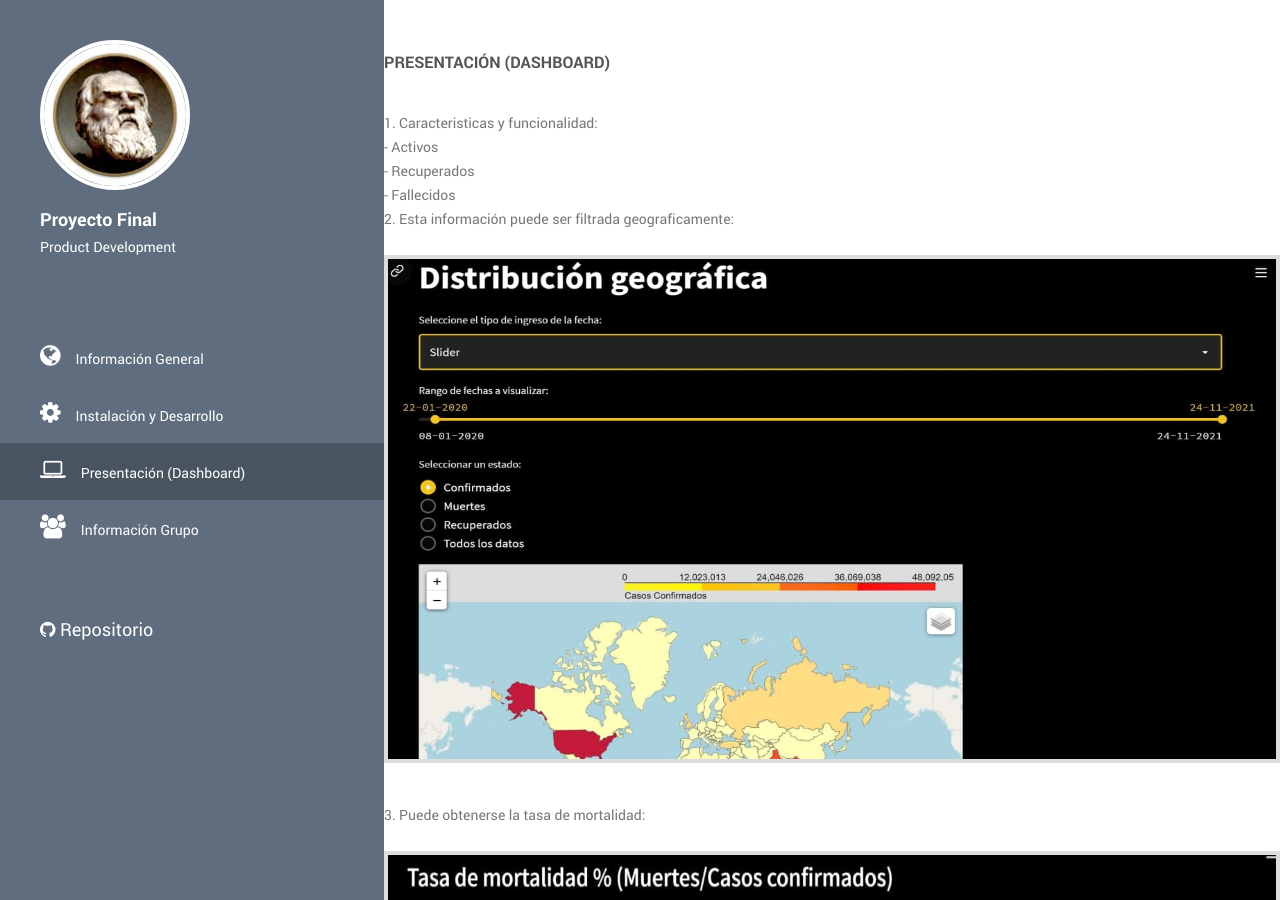
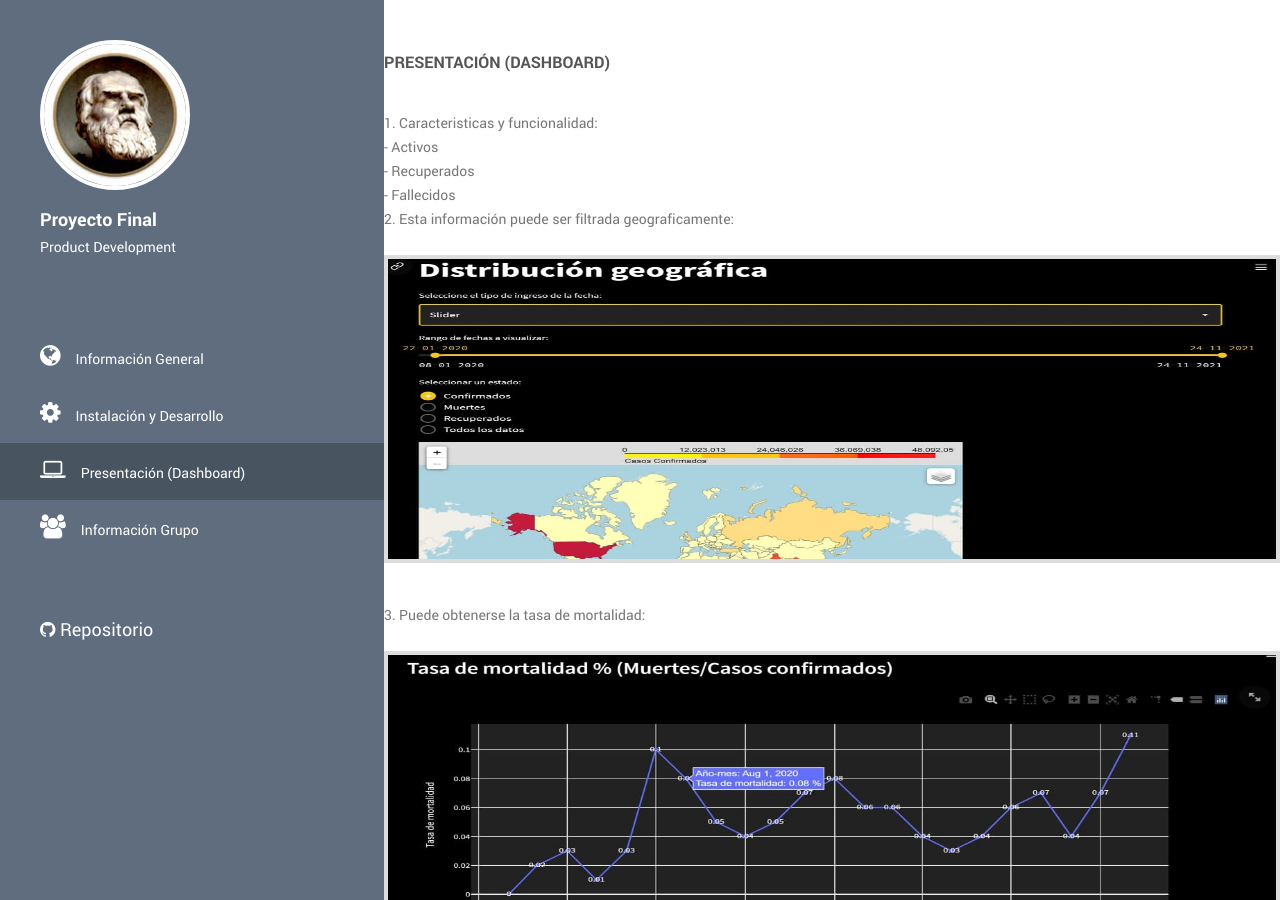
Before and after one commit to sergiopalmat/Product-Development, a Jekyll site: the page index.html, which Jekyll copies as it is, in a window 1280 px wide and 900 px high, scrolled down 2352 px. Built offline with Jekyll 4.4.1, drawn with Linux system fonts in a browser that asks for light colours.

Commit message:
Update index.html

```diff
--- a/index.html
+++ b/index.html
@@ -155,12 +155,12 @@
 							<p>2. Esta información puede ser filtrada geograficamente:</p>
 							<br>
                             <div class="about-image">
-                                <img src="img/1.jpg" alt="instalacion" width="300" height="500">
+                                <img src="img/1.jpg" alt="instalacion" width="100" height="300">
                             </div>
 							<p>3. Puede obtenerse la tasa de mortalidad:</p>
 							<br>
                             <div class="about-image">
-                                <img src="img/2.jpg" alt="instalacion" width="300" height="500">
+                                <img src="img/2.jpg" alt="instalacion" width="100" height="300">
                         </div>
                     </div>
                     <div class="row projects-holder">
```
